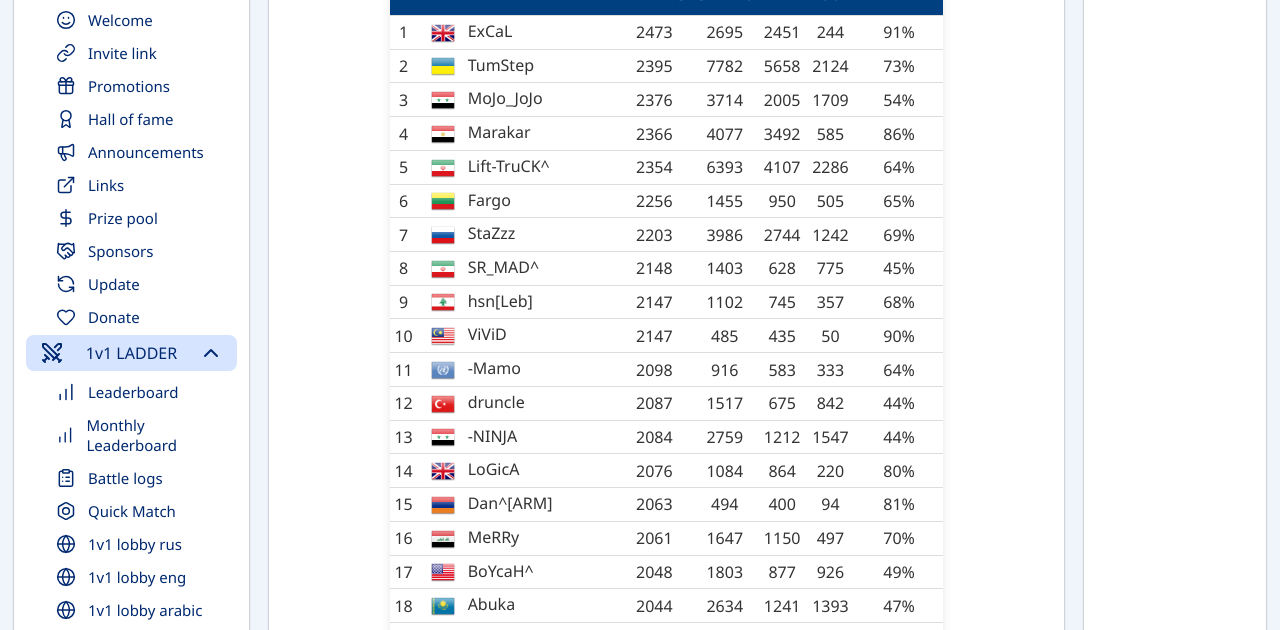
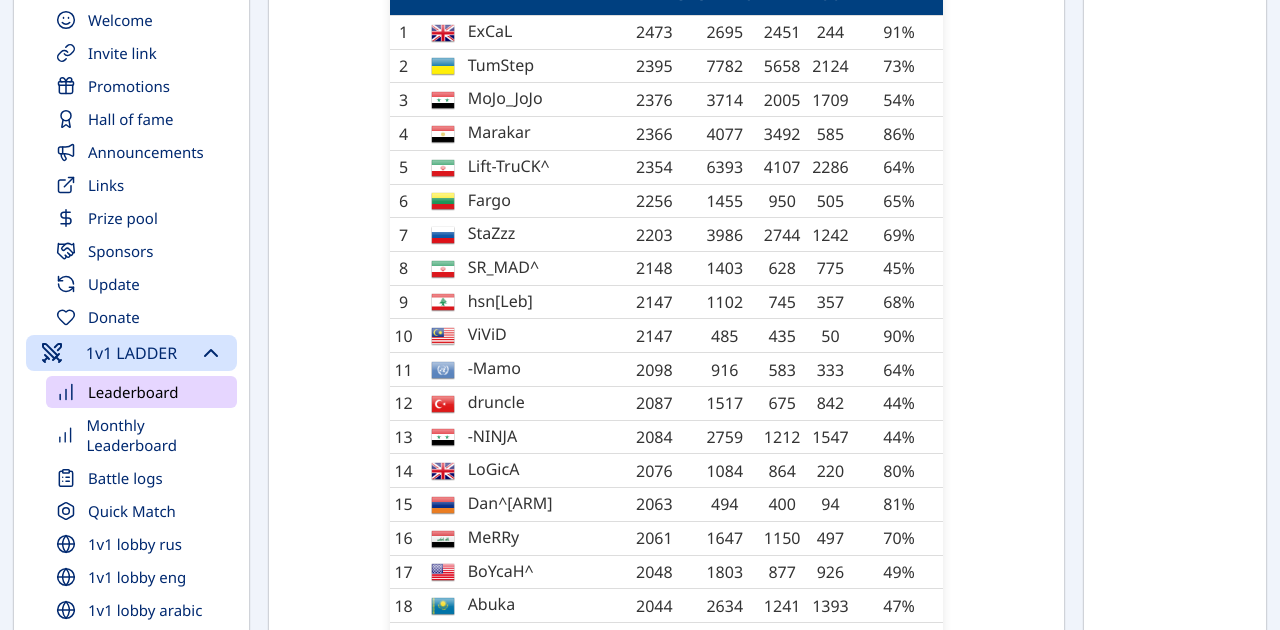
Before and after one commit to Sonic322/zhlll, a plain HTML site: page 1v1leaderboard.html in a window 1280 px wide. Shown: the part 151-781 px from the top of the page. Drawn offline with nearby package versions, Linux system fonts and the light colour scheme.

Commit message:
Update styles.css

```diff
--- a/styles.css
+++ b/styles.css
@@ -377,3 +377,9 @@ table td {
   color: #3373e2;
   font-family: Verdana, sans-serif;
 }
+
+.sidebar-nav a.active {
+  background-color: #e6d6ff; /* светло-фиолетовый фон */
+  border-radius: 6px;
+  color: #000; /* по желанию */
+}
```
